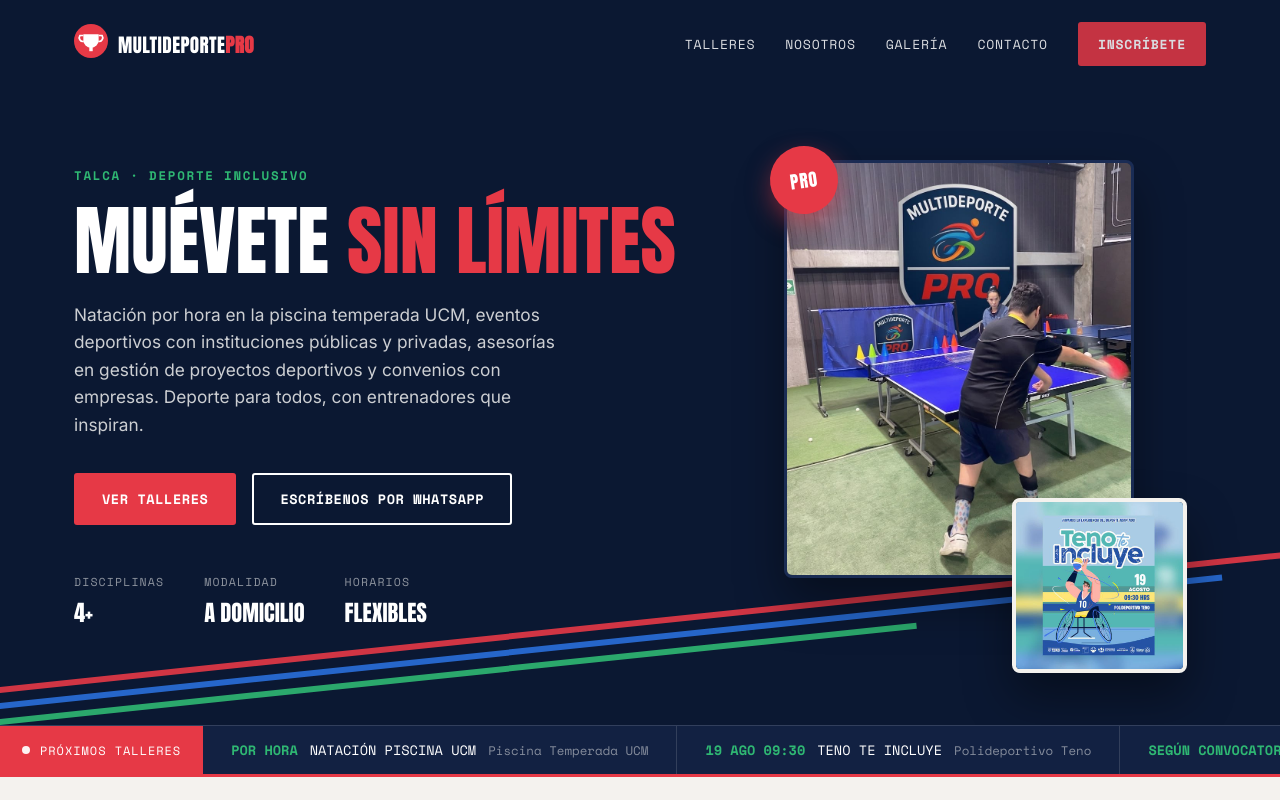
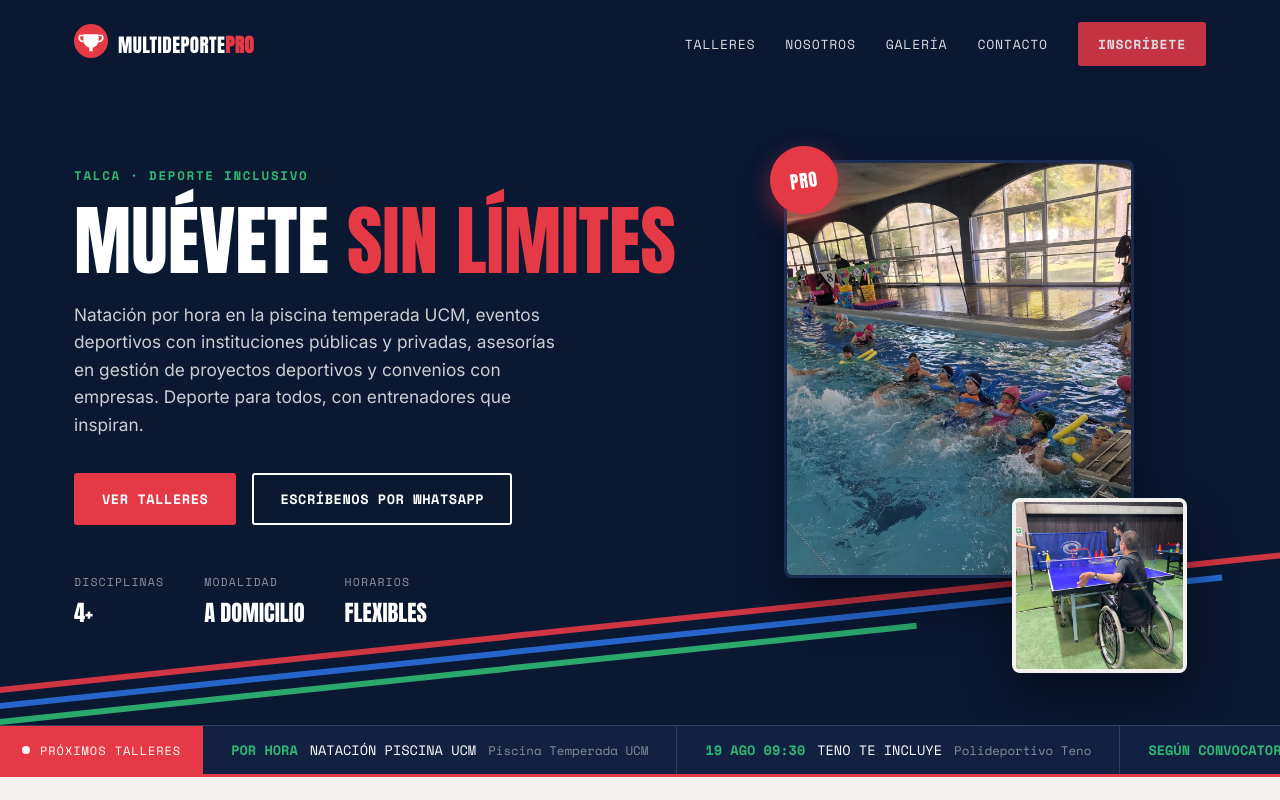
Before and after one commit to DaVinShiii/MultiDeportePro, a React (Vite) app: page / in a window 1280 px wide. Shown: the top 800 px of the page. Built offline with nearby package versions, Linux system fonts and the light colour scheme.

Commit message:
Rotar las fotos del hero automáticamente
Las dos fotos del collage ahora ciclan con crossfade entre 3 imágenes
cada una (talleres distintos), en vez de mostrar siempre la misma.
Respeta prefers-reduced-motion como el resto del sitio.

```diff
--- a/src/components/Hero.css
+++ b/src/components/Hero.css
@@ -122,9 +122,23 @@
 }
 
 .hero__photo img {
+  position: absolute;
+  inset: 0;
   width: 100%;
   height: 100%;
   object-fit: cover;
+  opacity: 0;
+  transition: opacity 1s ease;
+}
+
+.hero__photo img.is-active {
+  opacity: 1;
+}
+
+@media (prefers-reduced-motion: reduce) {
+  .hero__photo img {
+    transition: none;
+  }
 }
 
 .hero__photo--main {
--- a/src/components/Hero.jsx
+++ b/src/components/Hero.jsx
@@ -1,8 +1,40 @@
+import { useEffect, useState } from "react";
 import "./Hero.css";
 
 const base = import.meta.env.BASE_URL;
 
+const MAIN_PHOTOS = [
+  { src: `${base}gallery/tenis-mesa-entrenamiento.jpg`, alt: "Entrenamiento de tenis de mesa MultiDeporte Pro" },
+  { src: `${base}gallery/piscina-ucm-ninos.jpg`, alt: "Natación en la piscina temperada UCM" },
+  { src: `${base}gallery/tenis-mesa-infinity.jpg`, alt: "Tenis de mesa en Infinity Talca" },
+];
+
+const ACCENT_PHOTOS = [
+  { src: `${base}gallery/teno-te-incluye.jpg`, alt: "Jornada Teno Te Incluye, deporte adaptado" },
+  { src: `${base}gallery/paratenismo-mesa.jpg`, alt: "Paratenismo de mesa" },
+  { src: `${base}gallery/piscina-ucm-clase.jpg`, alt: "Clase de natación infantil" },
+];
+
+function useRotatingIndex(length, intervalMs) {
+  const [index, setIndex] = useState(0);
+
+  useEffect(() => {
+    const reduceMotion = window.matchMedia("(prefers-reduced-motion: reduce)").matches;
+    if (reduceMotion) return;
+
+    const id = setInterval(() => {
+      setIndex((i) => (i + 1) % length);
+    }, intervalMs);
+    return () => clearInterval(id);
+  }, [length, intervalMs]);
+
+  return index;
+}
+
 export default function Hero() {
+  const mainIndex = useRotatingIndex(MAIN_PHOTOS.length, 4000);
+  const accentIndex = useRotatingIndex(ACCENT_PHOTOS.length, 5000);
+
   return (
     <section id="inicio" className="hero">
       <div className="hero__lanes" aria-hidden="true">
@@ -54,16 +86,24 @@
 
         <div className="hero__visual">
           <figure className="hero__photo hero__photo--main">
-            <img
-              src={`${base}gallery/tenis-mesa-entrenamiento.jpg`}
-              alt="Entrenamiento de tenis de mesa MultiDeporte Pro"
-            />
+            {MAIN_PHOTOS.map((p, i) => (
+              <img
+                key={p.src}
+                src={p.src}
+                alt={p.alt}
+                className={i === mainIndex ? "is-active" : ""}
+              />
+            ))}
           </figure>
           <figure className="hero__photo hero__photo--accent">
-            <img
-              src={`${base}gallery/teno-te-incluye.jpg`}
-              alt="Jornada Teno Te Incluye, deporte adaptado"
-            />
+            {ACCENT_PHOTOS.map((p, i) => (
+              <img
+                key={p.src}
+                src={p.src}
+                alt={p.alt}
+                className={i === accentIndex ? "is-active" : ""}
+              />
+            ))}
           </figure>
           <span className="hero__badge">PRO</span>
         </div>
```
